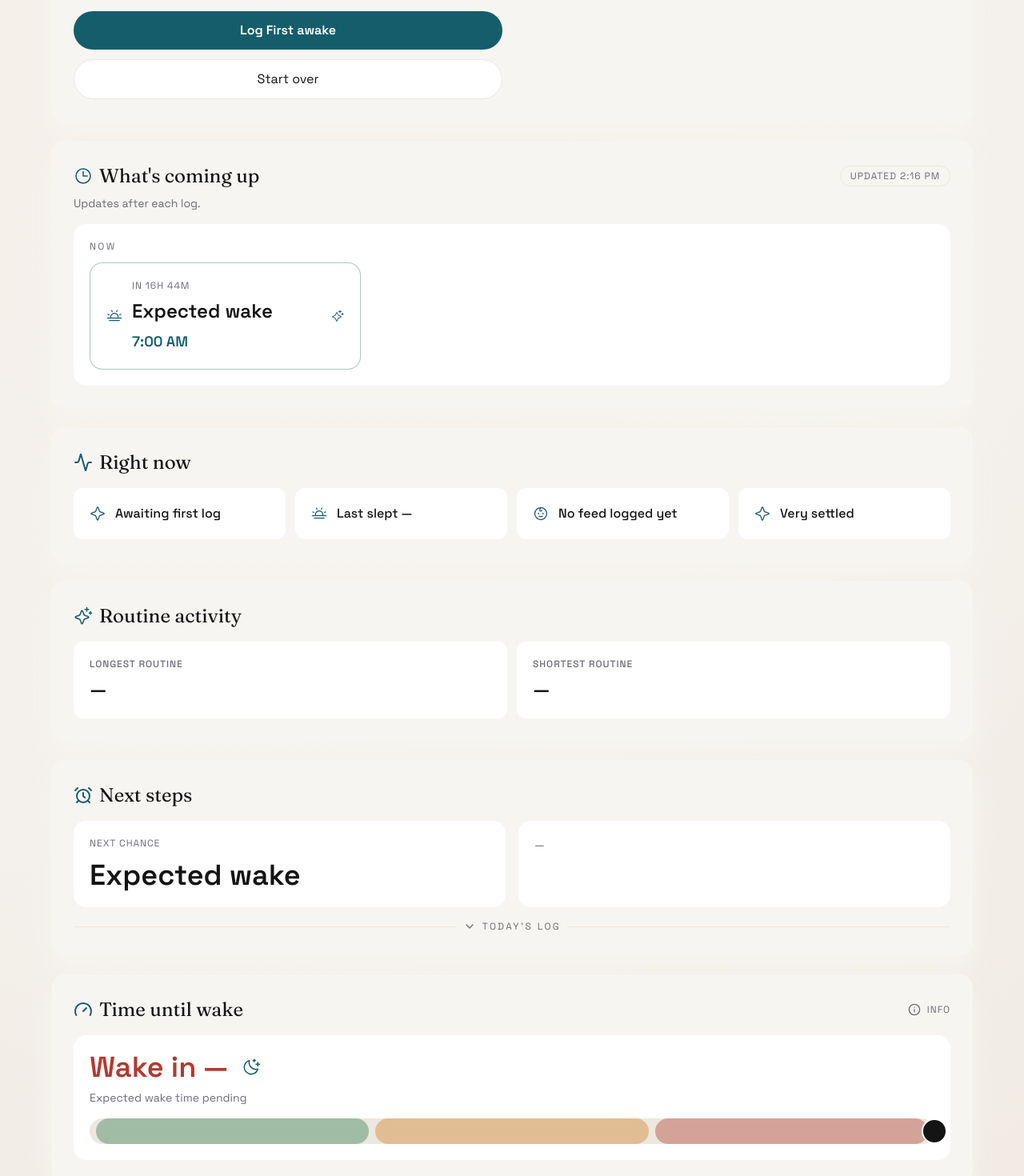
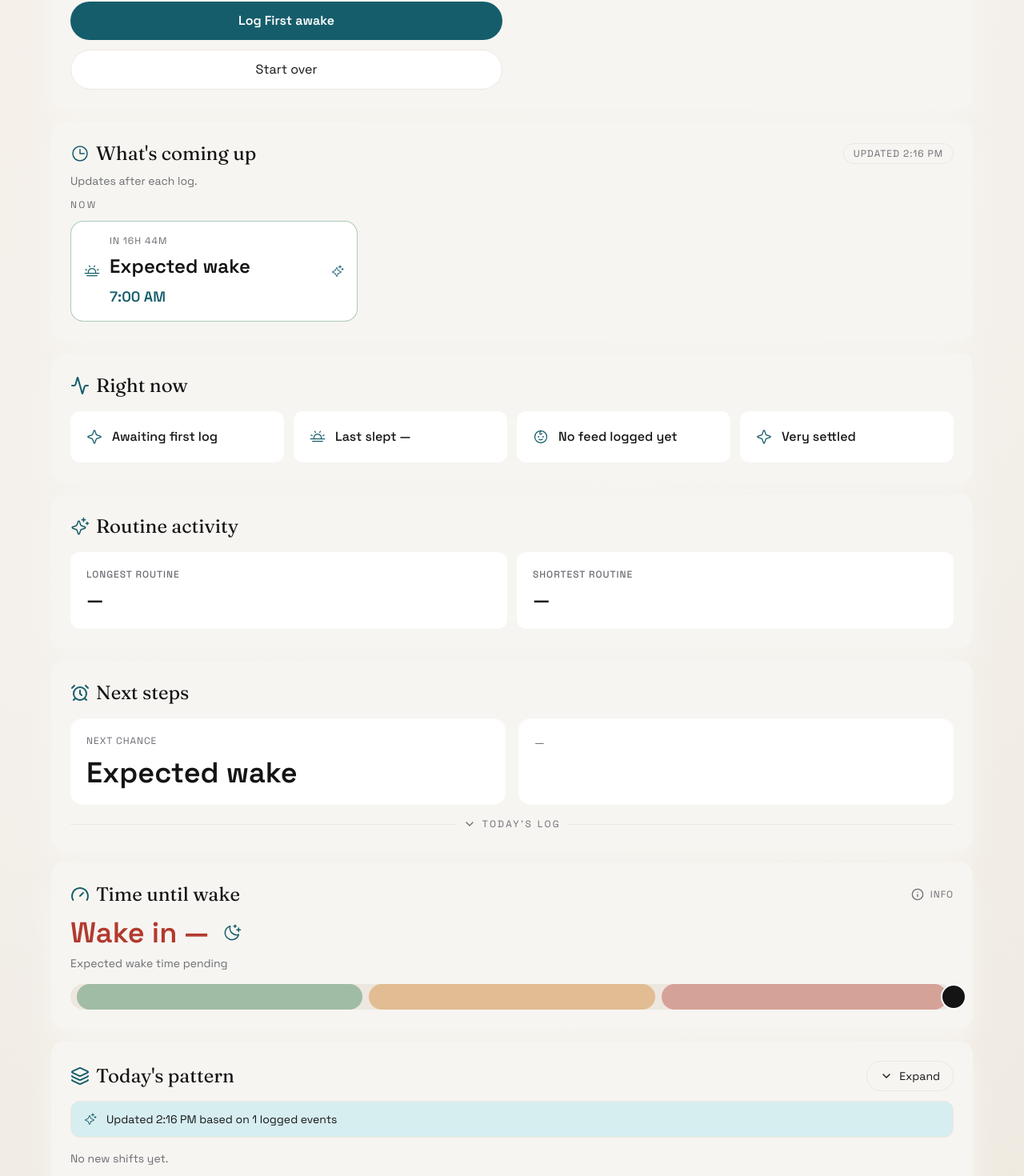
Before and after one commit to madebysergio/state-regulator, a React (Vite) app: page / in a window 1280 px wide. Shown: the part 508-1978 px from the top of the page at 80% size. Built offline with nearby package versions, Linux system fonts and the light colour scheme.

Commit message:
feat: smaller screen support

```diff
--- a/src/App.tsx
+++ b/src/App.tsx
@@ -904,8 +904,8 @@ export default function App() {
         </strong>
       </section>
 
-      <div className="mt-6 flex flex-col gap-6">
-        <section className="rounded-2xl bg-panel p-6 shadow-panel dark:shadow-panel-dark dark:bg-gh-surface md:p-7 flex flex-col">
+      <div className="mt-4 flex flex-col gap-4">
+        <section className="rounded-2xl bg-panel p-5 shadow-panel dark:shadow-panel-dark dark:bg-gh-surface sm:p-6 flex flex-col">
           <div className="flex flex-wrap items-center justify-between gap-3">
             <h2 className="flex items-center gap-2 font-display text-2xl">
               <ClipboardList className="h-6 w-6 text-accent dark:text-gh-accent" />
@@ -955,7 +955,7 @@ export default function App() {
                         onClick={() => setSelectedEvent(event.type)}
                         type="button"
                       >
-                        <div className="flex items-center justify-between">
+                        <div className="flex flex-col gap-3 sm:flex-row sm:items-center sm:justify-between">
                           <div className="flex items-center gap-3">
                             {EVENT_ICONS[event.type]}
                             <div>
@@ -966,7 +966,7 @@ export default function App() {
                             </div>
                           </div>
                           {isNext ? (
-                            <span className="rounded-full border border-accent px-3 py-1 text-xs uppercase tracking-[0.1em] text-accent">
+                            <span className="w-fit rounded-full border border-accent px-3 py-1 text-xs uppercase tracking-[0.1em] text-accent">
                               Up next
                             </span>
                           ) : null}
@@ -1035,7 +1035,7 @@ export default function App() {
                               </small>
                             </div>
                           </div>
-                          <div className="flex w-full items-center gap-2 sm:w-auto">
+                          <div className="flex w-full flex-col gap-2 sm:w-auto sm:flex-row sm:items-center">
                             {editId === event.id ? (
                               <>
                                 <div className="flex w-full items-center gap-2 rounded-full border border-panel-strong bg-white px-4 py-3 shadow-[0_0_0_1px_rgba(0,0,0,0.02)] dark:border-gh-border dark:bg-gh-surface sm:w-auto">
@@ -1076,7 +1076,7 @@ export default function App() {
                               </button>
                             )}
                             <button
-                              className={`flex h-11 w-11 shrink-0 items-center justify-center rounded-full border border-panel-strong text-muted transition-all duration-300 ${EASE_CURVE} dark:border-gh-border dark:text-gh-muted`}
+                              className={`flex h-11 w-full shrink-0 items-center justify-center rounded-full border border-panel-strong text-muted transition-all duration-300 ${EASE_CURVE} dark:border-gh-border dark:text-gh-muted sm:w-11`}
                               onClick={() => deleteEvent(event.id)}
                               type="button"
                               aria-label="Delete log"
@@ -1104,7 +1104,7 @@ export default function App() {
           </div>
         </section>
 
-        <section className="rounded-2xl bg-panel p-6 shadow-panel dark:shadow-panel-dark dark:bg-gh-surface md:p-7 xl:col-span-2">
+        <section className="rounded-2xl bg-panel p-5 shadow-panel dark:shadow-panel-dark dark:bg-gh-surface sm:p-6 xl:col-span-2">
           <div className="flex flex-wrap items-center justify-between gap-3">
             <h2 className="flex items-center gap-2 font-display text-2xl">
               <Clock className="h-6 w-6 text-accent dark:text-gh-accent" />
@@ -1119,7 +1119,7 @@ export default function App() {
           <div className="mt-2 text-sm text-muted dark:text-gh-muted">
             Updates after each log.
           </div>
-          <div className="mt-4 flex h-full max-h-full flex-col rounded-2xl bg-white p-5 dark:bg-gh-surface-2">
+          <div className="mt-3 flex h-full max-h-full flex-col">
             {nextThreeTimeline.length === 0 ? (
               <div className="flex h-full items-center gap-3 text-sm text-muted dark:text-gh-muted">
                 <div className="h-10 w-40 animate-pulse rounded-full bg-panel-strong dark:bg-gh-border" />
@@ -1130,7 +1130,7 @@ export default function App() {
                 <div className="text-xs uppercase tracking-[0.2em] text-muted dark:text-gh-muted">
                   Now
                 </div>
-                <div className="mt-3 grid grid-cols-1 gap-4 overflow-hidden pr-2 transition-all duration-300 xl:grid-cols-3">
+                <div className="mt-3 grid grid-cols-1 gap-3 overflow-hidden pr-1 transition-all duration-300 xl:grid-cols-3">
                   {visibleUpcoming.map((item) => {
                     const minutes = Math.max(
                       0,
@@ -1150,7 +1150,7 @@ export default function App() {
                     return (
                       <button
                         key={item.id}
-                        className={`w-full rounded-2xl border border-allowed/40 bg-white p-5 text-left transition-all duration-300 ${EASE_CURVE} fade-in dark:border-allowed/30 dark:bg-gh-surface-2 ${selectedUpcomingId === item.id ? "ring-2 ring-accent/30" : ""
+                        className={`w-full rounded-2xl border border-allowed/40 bg-white p-4 text-left transition-all duration-300 ${EASE_CURVE} fade-in dark:border-allowed/30 dark:bg-gh-surface-2 ${selectedUpcomingId === item.id ? "ring-2 ring-accent/30" : ""
                           }`}
                         onClick={() =>
                           setSelectedUpcomingId(selectedUpcomingId === item.id ? null : item.id)
@@ -1164,7 +1164,7 @@ export default function App() {
                               <div className="text-xs uppercase tracking-[0.08em] text-muted dark:text-gh-muted">
                                 {showStatus ? currentStatus : `in ${formatCountdown(minutes)}`}
                               </div>
-                              <div className="mt-2 text-2xl font-semibold text-ink dark:text-gh-text">
+                              <div className="mt-2 text-xl font-semibold text-ink dark:text-gh-text sm:text-2xl">
                                 {item.label}
                               </div>
                               <div className="mt-2 text-lg font-semibold text-accent dark:text-gh-accent">
@@ -1220,7 +1220,7 @@ export default function App() {
           ) : null}
         </section>
 
-        <section className="rounded-2xl bg-panel p-6 shadow-panel dark:shadow-panel-dark dark:bg-gh-surface md:p-7">
+        <section className="rounded-2xl bg-panel p-5 shadow-panel dark:shadow-panel-dark dark:bg-gh-surface sm:p-6">
           <h2 className="flex items-center gap-2 font-display text-2xl">
             <Activity className="h-6 w-6 text-accent dark:text-gh-accent" />
             Right now
@@ -1240,7 +1240,7 @@ export default function App() {
           </ul>
         </section>
 
-        <section className="rounded-2xl bg-panel p-6 shadow-panel dark:shadow-panel-dark dark:bg-gh-surface md:p-7">
+        <section className="rounded-2xl bg-panel p-5 shadow-panel dark:shadow-panel-dark dark:bg-gh-surface sm:p-6">
           <h2 className="flex items-center gap-2 font-display text-2xl">
             <Sparkle className="h-6 w-6 text-accent dark:text-gh-accent" />
             Routine activity
@@ -1267,8 +1267,8 @@ export default function App() {
 
       </div>
 
-      <div className="mt-6 grid gap-6 xl:grid-cols-2">
-        <section className="rounded-2xl bg-panel p-6 shadow-panel dark:shadow-panel-dark dark:bg-gh-surface md:p-7 xl:col-span-2">
+      <div className="mt-4 grid gap-4 xl:grid-cols-2">
+        <section className="rounded-2xl bg-panel p-5 shadow-panel dark:shadow-panel-dark dark:bg-gh-surface sm:p-6 xl:col-span-2">
           <h2 className="flex items-center gap-2 font-display text-2xl">
             <AlarmClock className="h-6 w-6 text-accent dark:text-gh-accent" />
             Next steps
@@ -1360,7 +1360,7 @@ export default function App() {
           </div>
         </section>
 
-        <section className="rounded-2xl bg-panel p-6 shadow-panel dark:shadow-panel-dark dark:bg-gh-surface md:p-7 xl:col-span-2">
+        <section className="rounded-2xl bg-panel p-5 shadow-panel dark:shadow-panel-dark dark:bg-gh-surface sm:p-6 xl:col-span-2">
           <div className="flex flex-wrap items-center justify-between gap-3">
             <h2 className="flex items-center gap-2 font-display text-2xl">
               <Gauge className="h-6 w-6 text-accent dark:text-gh-accent" />
@@ -1375,7 +1375,7 @@ export default function App() {
               Info
             </button>
           </div>
-          <div className="mt-4 rounded-2xl bg-white p-5 dark:bg-gh-surface-2">
+          <div className="mt-3">
             <div className="flex flex-wrap items-center gap-4">
               <div
                 className={`text-4xl font-semibold ${outputs.pressureIndicator.regulationRisk === "high"
@@ -1443,7 +1443,7 @@ export default function App() {
           </div>
         </section>
 
-        <section className="rounded-2xl bg-panel p-6 shadow-panel dark:shadow-panel-dark dark:bg-gh-surface md:p-7 xl:col-span-2">
+        <section className="rounded-2xl bg-panel p-5 shadow-panel dark:shadow-panel-dark dark:bg-gh-surface sm:p-6 xl:col-span-2">
           <div className="flex flex-wrap items-center justify-between gap-3">
             <h2 className="flex items-center gap-2 font-display text-2xl">
               <Layers3 className="h-6 w-6 text-accent dark:text-gh-accent" />
```
